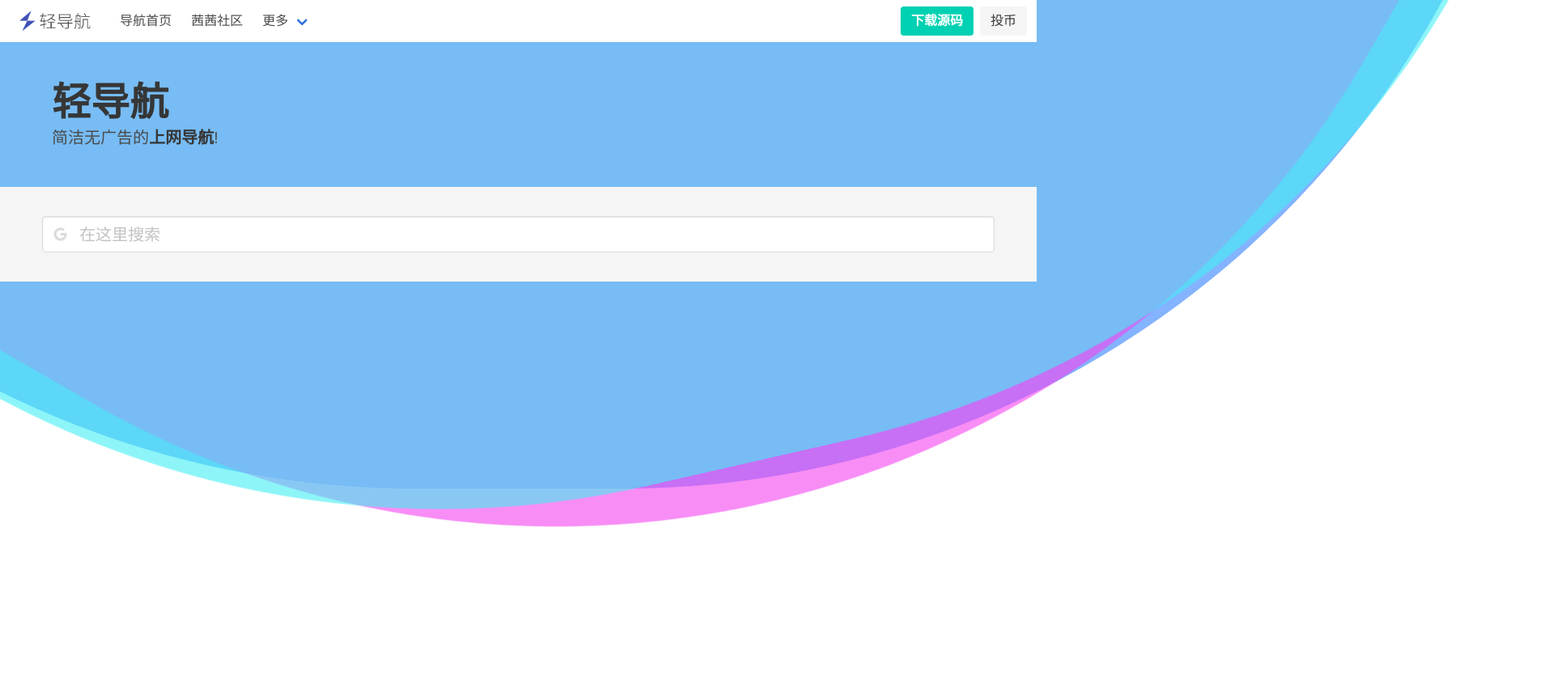
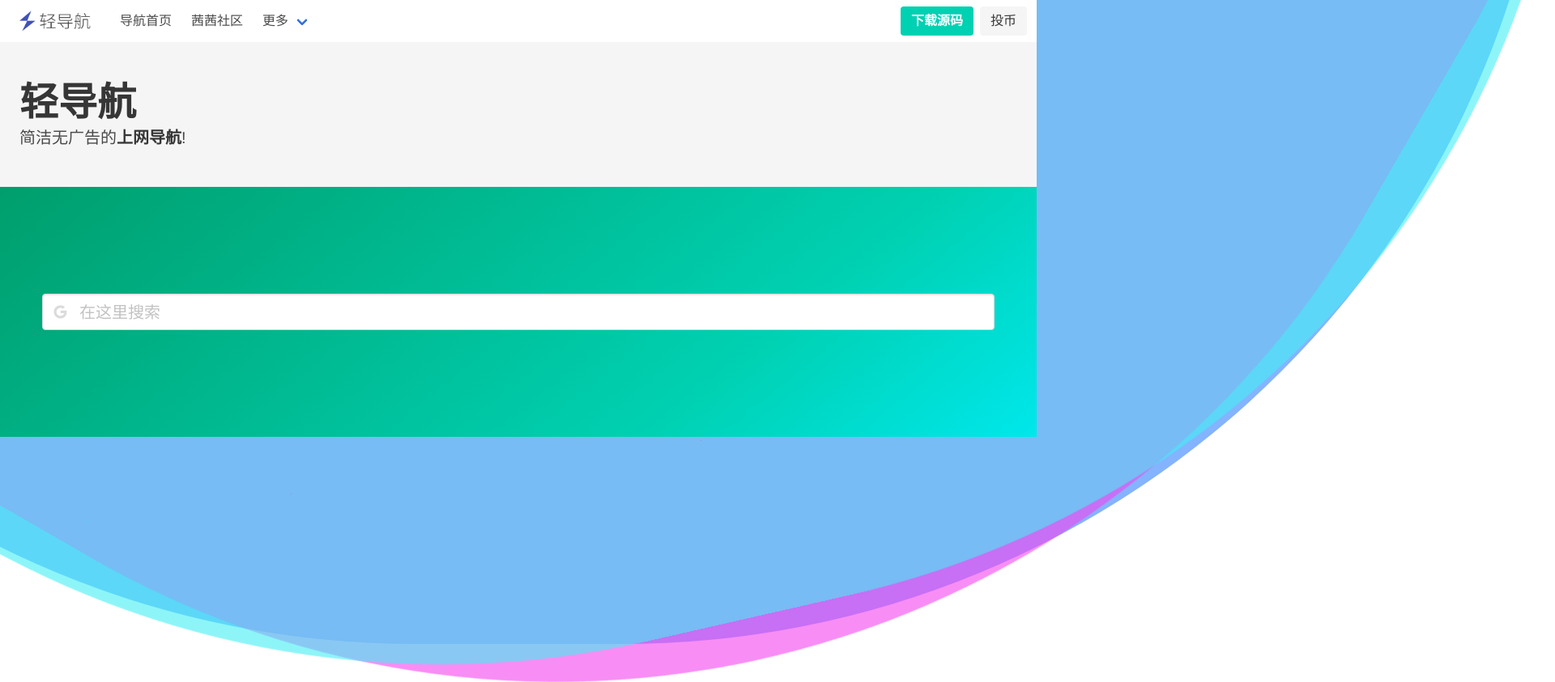
Before and after one commit to MrChaxs/lightning-nav, a plain HTML site: page index.html in a window 1280 px wide. Shown: the top 843 px of the page at 81% size, 1920 px wide, since content can reach past the window. Before the commit the page ends 800 px from the top, so only its background shows below. Drawn offline with nearby package versions, Linux system fonts and the light colour scheme.

Commit message:
Update index.html

```diff
--- a/index.html
+++ b/index.html
@@ -149,15 +149,15 @@ animation: rotating 2s linear infinite;
     </div>
   </div>
 </nav>
-  <section class="section">
-    <div class="container">
+  <section class="hero is-light">
+  <div class="hero-body">
       <h1 class="title is-1">轻导航</h1>
       <p class="subtitle">
         简洁无广告的<strong>上网导航</strong>!
       </p>
 	</div>
   </section>
-  <section class="hero is-light">
+  <section class="hero is-medium is-primary is-bold">
   <div class="hero-body">
     <div class="container">
       <div style="display:block;" class="columns is-desktop">
```
